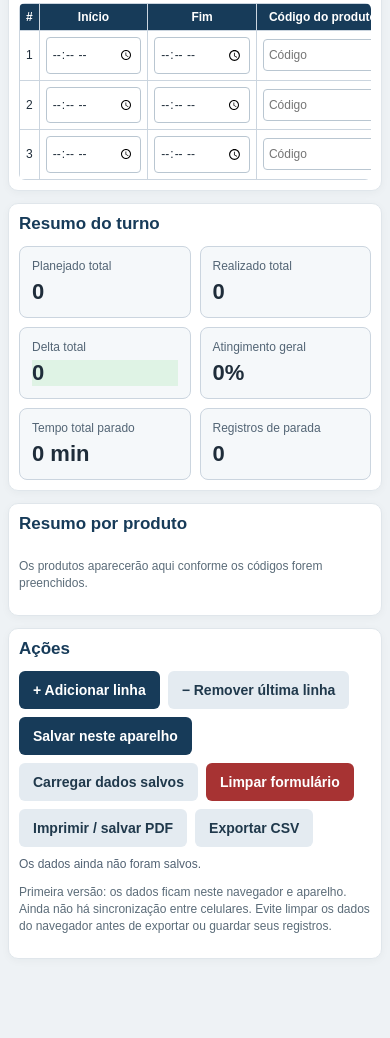
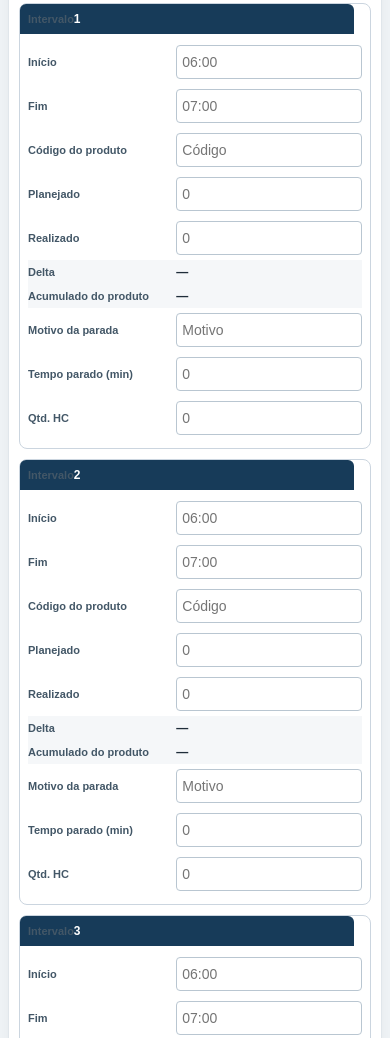
Before and after one commit to MeiITISUKA/gestao-a-vista, a plain HTML site: page index.html in a window 390 px wide. Shown: the part 413-1451 px from the top of the page. Before the commit the page ends 1392 px from the top, so only its background shows below. Drawn offline with Linux system fonts and the light colour scheme.

Commit message:
Add files via upload
Campos removidos CSV.

```diff
--- a/index.html
+++ b/index.html
@@ -20,11 +20,11 @@ label{font-size:12px;font-weight:700;display:block}
 input,select,button{font:inherit}
 input,select{width:100%;min-width:0;margin-top:5px;padding:9px;border:1px solid #b9c6d1;border-radius:5px;background:white;color:var(--ink)}
 .table-wrap{overflow:auto;border-radius:6px}
-table{border-collapse:collapse;width:100%;min-width:1080px;font-size:12px}
+table{border-collapse:collapse;width:100%;min-width:0;font-size:12px}
 th,td{border:1px solid var(--line);padding:6px;text-align:center}
 th{background:var(--navy);color:white;white-space:nowrap}
-td input{margin:0;padding:8px 5px;border-radius:4px}
-td .time{min-width:92px}td .code{min-width:120px}td .num{min-width:80px}td .reason{min-width:145px}
+td input{margin:0;padding:8px 5px;border-radius:4px;width:100%;min-width:0}
+td .time{min-width:0}td .code{min-width:0}td .num{min-width:0}td .reason{min-width:0}
 .delta,.accum{font-weight:700;white-space:nowrap}
 .good{background:var(--green)}.bad{background:var(--red)}.neutral{background:#f5f7f9}
 .summary{display:grid;grid-template-columns:repeat(4,minmax(0,1fr));gap:9px}
@@ -42,9 +42,26 @@ button.danger{background:#a73333}
 button:focus-visible,input:focus-visible,select:focus-visible{outline:2px solid #2c81b8;outline-offset:2px}
 .hint{font-size:12px;color:#5b6c79;line-height:1.45}
 #status{font-size:12px;color:#526273;margin-top:10px;min-height:15px}
-@media(max-width:760px){main{padding:8px}.panel{padding:10px}.fields{grid-template-columns:repeat(2,minmax(0,1fr))}.summary{grid-template-columns:repeat(2,minmax(0,1fr))}header h1{font-size:21px}}
+@media(max-width:760px){
+      main{padding:8px}.panel{padding:10px}
+      .fields{grid-template-columns:repeat(2,minmax(0,1fr))}
+      .summary{grid-template-columns:repeat(2,minmax(0,1fr))}
+      header h1{font-size:21px}
+      .table-wrap{overflow:visible}
+      table,thead,tbody,tr,th,td{display:block;width:100%;min-width:0}
+      thead{display:none}
+      tbody{display:grid;gap:10px}
+      tbody tr{border:1px solid var(--line);border-radius:8px;padding:8px;background:#fff}
+      tbody td{border:0;display:grid;grid-template-columns:minmax(110px,42%) minmax(0,1fr);gap:8px;align-items:center;text-align:left;padding:5px 0}
+      tbody td:first-child{display:block;background:var(--navy);color:#fff;margin:-8px -8px 6px;padding:8px;border-radius:6px 6px 0 0;font-weight:bold}
+      tbody td:first-child::before{content:"Intervalo"}
+      tbody td::before{content:attr(data-label);font-size:11px;font-weight:700;color:#435767}
+      tbody td:first-child input{width:100%}
+      td input{font-size:14px}
+      .actions button{flex:1 1 145px}
+    }
 @media(max-width:380px){.fields{grid-template-columns:1fr}.metric strong{font-size:19px}}
-@media print{body{background:#fff}#rows tr.empty-row{display:none}main{max-width:none;padding:0}.panel{box-shadow:none;break-inside:avoid}.actions,#status,.hint.no-print{display:none}input,select{border:0;padding:2px;appearance:none}header{print-color-adjust:exact;-webkit-print-color-adjust:exact}th{print-color-adjust:exact;-webkit-print-color-adjust:exact}table{min-width:0;font-size:9px}td,th{padding:3px}}
+@media print{body{background:#fff}#rows tr.empty-row{display:none}main{max-width:none;padding:0}.table-wrap{overflow:visible}table,thead,tbody,tr,th,td{display:table-cell;width:auto}table{display:table;width:100%;min-width:0}thead{display:table-header-group}tbody{display:table-row-group}tr{display:table-row}th{display:table-cell}td{display:table-cell}tbody td::before{content:none}tbody td:first-child{display:table-cell;background:transparent;color:inherit;margin:0;padding:3px;border-radius:0}.panel{box-shadow:none;break-inside:avoid}.actions,#status,.hint.no-print{display:none}input,select{border:0;padding:2px;appearance:none}header{print-color-adjust:exact;-webkit-print-color-adjust:exact}th{print-color-adjust:exact;-webkit-print-color-adjust:exact}table{min-width:0;font-size:9px}td,th{padding:3px}}
 </style>
 </head>
 <body>
@@ -89,14 +106,11 @@ button:focus-visible,input:focus-visible,select:focus-visible{outline:2px solid
 <div class="actions">
 <button id="addRow">+ Adicionar linha</button>
 <button id="removeRow" class="secondary">− Remover última linha</button>
-<button id="save">Salvar neste aparelho</button>
-<button id="load" class="secondary">Carregar dados salvos</button>
 <button id="clear" class="danger">Limpar formulário</button>
-<button id="print" class="secondary">Imprimir / salvar PDF</button>
-<button id="csv" class="secondary">Exportar CSV</button>
+<button id="print" class="secondary">Salvar em PDF</button>
 </div>
 <div id="status" role="status">Os dados ainda não foram salvos.</div>
-<p class="hint no-print">Primeira versão: os dados ficam neste navegador e aparelho. Ainda não há sincronização entre celulares. Evite limpar os dados do navegador antes de exportar ou guardar seus registros.</p>
+<p class="hint no-print">Os dados são salvos automaticamente neste navegador e aparelho. Ainda não há sincronização entre celulares. Para gerar o documento, toque em “Salvar em PDF” e escolha “Salvar como PDF” na janela de impressão do celular.</p>
 </section>
 </main>
 <script>
@@ -108,17 +122,17 @@ function makeRow(){
     const tr=document.createElement("tr");
     const rowNumber=rowBody.querySelectorAll("tr").length+1;
     tr.innerHTML=`
-      <td>${rowNumber}</td>
-      <td><input class="time start" type="time" aria-label="Início intervalo ${rowNumber}"></td>
-      <td><input class="time end" type="time" aria-label="Fim intervalo ${rowNumber}"></td>
-      <td><input class="code" type="text" inputmode="numeric" placeholder="Código" aria-label="Código do produto intervalo ${rowNumber}"></td>
-      <td><input class="num planned" type="number" min="0" step="any" value="" placeholder="0" aria-label="Planejado intervalo ${rowNumber}"></td>
-      <td><input class="num actual" type="number" min="0" step="any" value="" placeholder="0" aria-label="Realizado intervalo ${rowNumber}"></td>
-      <td class="delta neutral">—</td>
-      <td class="accum neutral">—</td>
-      <td><input class="reason" type="text" placeholder="Motivo" aria-label="Motivo da parada intervalo ${rowNumber}"></td>
-      <td><input class="num downtime" type="number" min="0" step="1" value="" placeholder="0" aria-label="Tempo parado em minutos intervalo ${rowNumber}"></td>
-      <td><input class="num hc" type="number" min="0" step="1" value="" placeholder="0" aria-label="Quantidade de colaboradores intervalo ${rowNumber}"></td>`;
+      <td data-label="Intervalo">${rowNumber}</td>
+      <td data-label="Início"><input class="time start" type="text" inputmode="numeric" placeholder="06:00" maxlength="5" pattern="[0-2][0-9]:[0-5][0-9]" aria-label="Início intervalo ${rowNumber}"></td>
+      <td data-label="Fim"><input class="time end" type="text" inputmode="numeric" placeholder="07:00" maxlength="5" pattern="[0-2][0-9]:[0-5][0-9]" aria-label="Fim intervalo ${rowNumber}"></td>
+      <td data-label="Código do produto"><input class="code" type="text" inputmode="numeric" placeholder="Código" aria-label="Código do produto intervalo ${rowNumber}"></td>
+      <td data-label="Planejado"><input class="num planned" type="number" min="0" step="any" value="" placeholder="0" aria-label="Planejado intervalo ${rowNumber}"></td>
+      <td data-label="Realizado"><input class="num actual" type="number" min="0" step="any" value="" placeholder="0" aria-label="Realizado intervalo ${rowNumber}"></td>
+      <td data-label="Delta" class="delta neutral">—</td>
+      <td data-label="Acumulado do produto" class="accum neutral">—</td>
+      <td data-label="Motivo da parada"><input class="reason" type="text" placeholder="Motivo" aria-label="Motivo da parada intervalo ${rowNumber}"></td>
+      <td data-label="Tempo parado (min)"><input class="num downtime" type="number" min="0" step="1" value="" placeholder="0" aria-label="Tempo parado em minutos intervalo ${rowNumber}"></td>
+      <td data-label="Qtd. HC"><input class="num hc" type="number" min="0" step="1" value="" placeholder="0" aria-label="Quantidade de colaboradores intervalo ${rowNumber}"></td>`;
     rowBody.appendChild(tr);
     renumberRows();
 }
@@ -267,8 +281,6 @@ document.addEventListener("change",e=>{
 });
 $("addRow").addEventListener("click",addRow);
 $("removeRow").addEventListener("click",removeRow);
-$("save").addEventListener("click",save);
-$("load").addEventListener("click",load);
 $("clear").addEventListener("click",()=>{
   if(!confirm("Limpar os campos da tela? Os dados salvos anteriormente continuarão guardados até serem substituídos."))return;
   $("line").value="";$("shift").value="";$("responsible").value="";
@@ -277,7 +289,6 @@ $("clear").addEventListener("click",()=>{
   calculate();save(true);$("status").textContent="Formulário limpo e estado atualizado neste aparelho.";
 });
 $("print").addEventListener("click",()=>window.print());
-$("csv").addEventListener("click",exportCsv);
 calculate();
 </script>
 </body>
```
